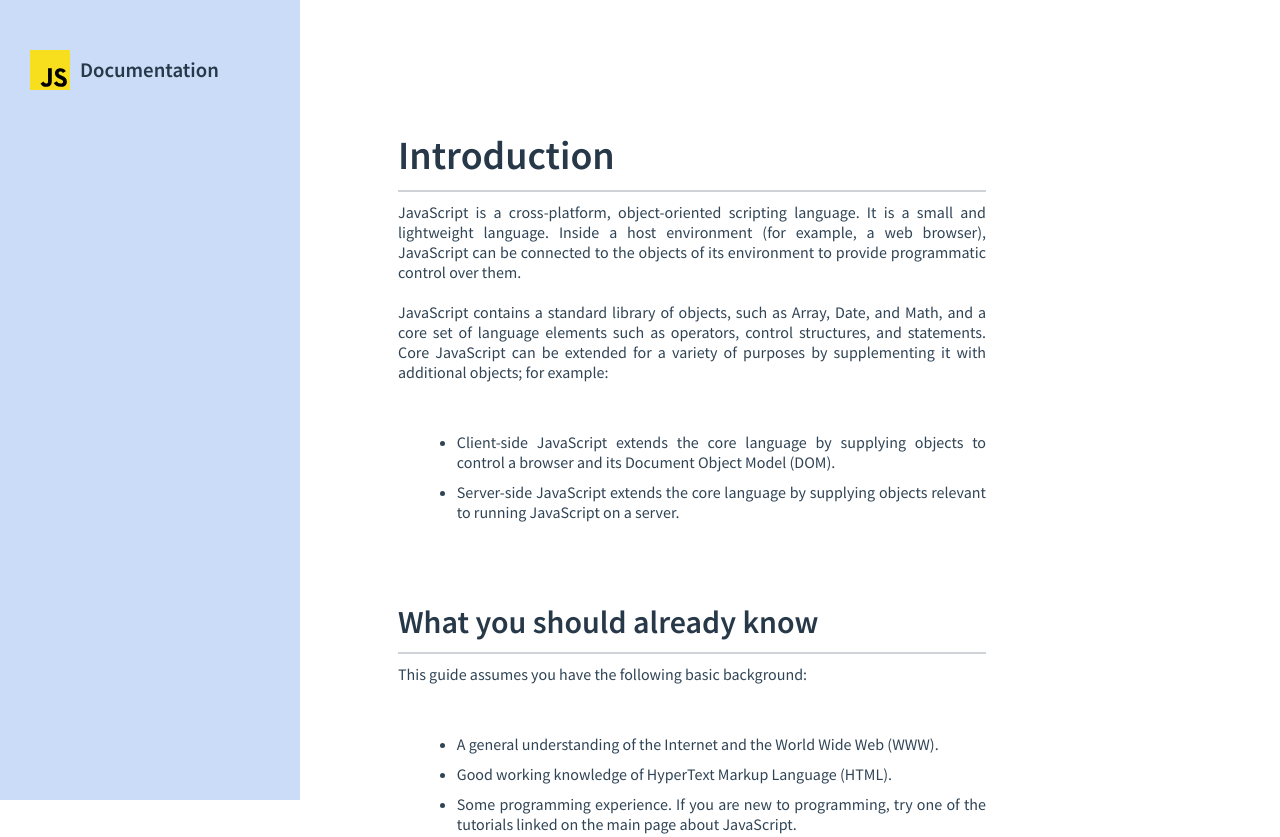
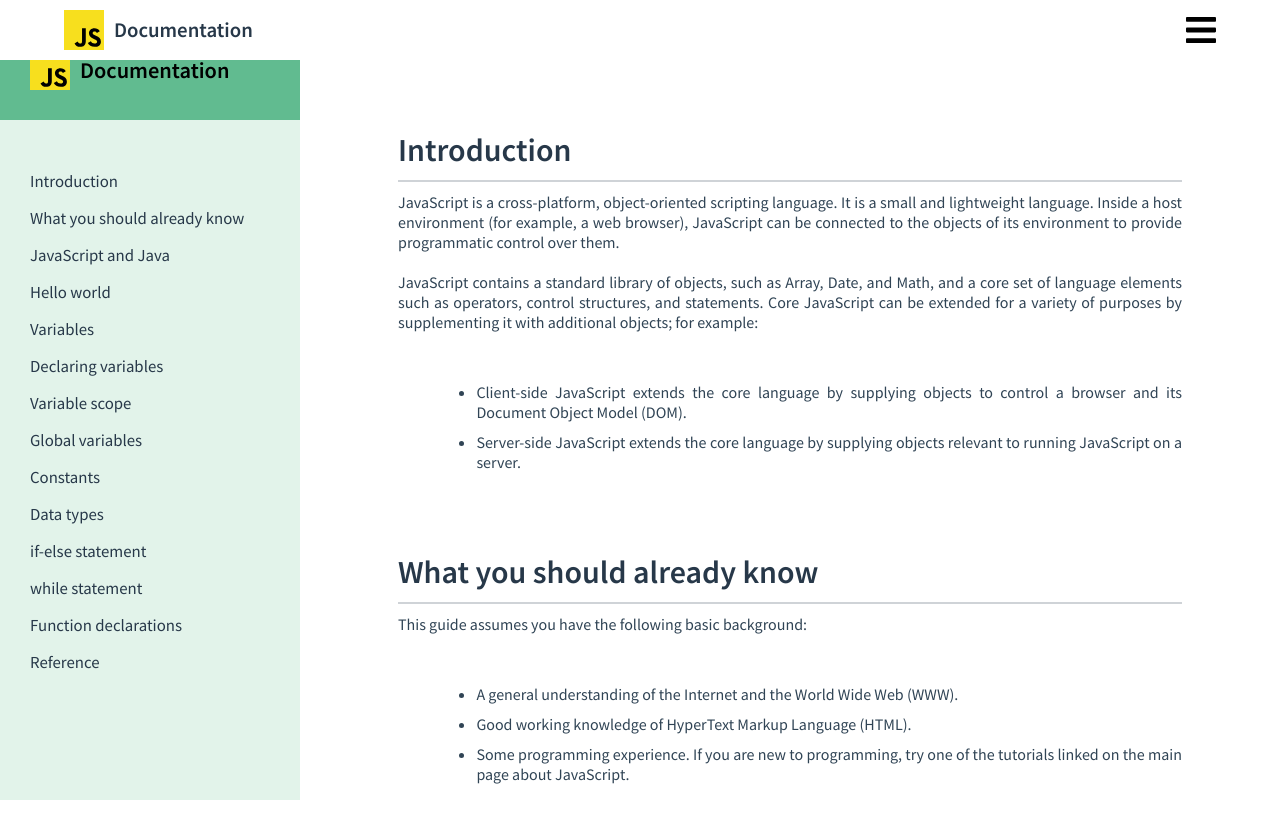
Before and after one commit to aromalanil/Javascript-Documentation, a plain HTML site: page index.html in a window 1280 px wide. Shown: the top 837 px of the page. Drawn offline with nearby package versions, Linux system fonts and the light colour scheme.

Commit message:
made many changes

```diff
--- a/css/style.css
+++ b/css/style.css
@@ -14,6 +14,9 @@ Github : github.com/aromalanil
     padding: 0;
     box-sizing: border-box;
 }
+html{
+    scroll-behavior: smooth;
+}
 
 :root {
     --green: #42B983;
@@ -27,7 +30,6 @@ Github : github.com/aromalanil
 body {
     font-size: 14px;
     font-family: 'Source Sans Pro', sans-serif;
-    scroll-behavior: smooth;
 }
 
 h1 {
@@ -53,19 +55,46 @@ p {
 
 /* Custom Styling */
 
-#nav-bar {
+
+.nav-bar {
     position:fixed;
     left:0;
     top:0;
     width:300px;
     height: 100vh;
-    background-color: rgb(202, 220, 247);
+    background-color:  rgba(65, 174, 121, 0.151);
+    overflow-y: scroll;
+}
 
+#nav-links{
+    margin-top: 50px;
+    margin-left: 10%;
+    list-style: none;
 }
+.nav-link
+{
+    margin-top: 15px;
+    margin-bottom: 15px;
+    font-size:1.05rem;
+}
+.nav-link a{
+    color: var(--text-bold);
+    text-decoration: none;
+    font-weight: 400;
+}
+.nav-link a:hover{
+    padding:1% 3%;
+    margin-left: -2%;
+    border-radius: 5px;
+    background-color: var(--blue);
+    color: #fff;
+}
+
 .logo{
-
-    margin-top:50px;
-    margin-left:10%;
+    background-color: rgba(65, 174, 121, 0.795);
+    padding-top:50px;
+    padding-left:10%;
+    padding-bottom:10%;
     display: flex;
     align-items: center;
 }
@@ -73,6 +102,11 @@ p {
 .logo img{
     margin-right: 10px;
     width: 40px;
+}
+
+.logo h3{
+    font-size: 1.4rem;
+    color:black;
 }
 
 #intro{
@@ -83,7 +117,6 @@ p {
 {
     padding-top:50px;
     margin-left:300px;
-    height: 100vh;
 }
 
 .main-section{
@@ -132,3 +165,61 @@ li ul li{
     margin-top:5px;
     margin-bottom:5px;
 }
+
+
+.mobile-logo{
+
+    position: fixed;
+    top:0;
+    left:0;
+    width:100vw;
+    padding-left: 5vw;
+    padding-right: 5vw;
+    display: flex;
+    align-items: center;
+    justify-content: space-between;
+    background-color:white;
+    height:60px;
+
+}
+.mobile-logo header{
+    display: flex;
+    align-items: center;
+}
+.mobile-logo header img{
+    width:40px;
+    margin-right: 10px;
+}
+
+#menu{
+    width:30px;
+}
+
+.navBarVisible {
+    left:0px;
+}
+
+
+@media only screen and (max-width:1300px)
+{
+
+    .main-section{
+        padding-right:0%;
+
+    }
+
+}
+
+@media only screen and (max-width:1152px)
+{
+
+    #main-doc
+    {
+    margin-left:0;
+    }
+    .nav-bar {
+        position:fixed;
+        left:-300px;
+    }
+
+}
--- a/index.html
+++ b/index.html
@@ -13,13 +13,17 @@
     <meta http-equiv="X-UA-Compatible" content="ie=edge">
     <link rel="shortcut icon" href="./img/favicon.png" type="image/x-icon">
 
-    <link rel="stylesheet" href="./css/style.css">
-
-
+    <!-- jQuery -->
+    <script src="https://ajax.googleapis.com/ajax/libs/jquery/3.4.1/jquery.min.js"></script>
+    <!-- Font-Awesome -->
+    <link rel="stylesheet" href="https://cdnjs.cloudflare.com/ajax/libs/font-awesome/4.7.0/css/font-awesome.min.css">
+    <!-- Prism Code Highlighter -->
     <link href="./css/prism.css" rel="stylesheet" />
     <!-- Source Sans Pro Font -->
     <link href="https://fonts.googleapis.com/css?family=Source+Sans+Pro:400,600&display=swap" rel="stylesheet">
 
+
+    <link rel="stylesheet" href="./css/style.css">
 </head>
 
 <body>
@@ -29,32 +33,49 @@
 
 
         <!-- Navbar -->
-        <nav id="nav-bar">
+        <nav id="navbar" class='nav-bar'>
             <header class="logo">
                 <img src="./img/JavaScript_logo.svg" alt="JavaScript-logo">
                 <h3>Documentation</h3>
             </header>
 
             <ul id="nav-links">
-                <li class="nav-link"></li>
-                <li class="nav-link"></li>
-                <li class="nav-link"></li>
-                <li class="nav-link"></li>
-                <li class="nav-link"></li>
-                <li class="nav-link"></li>
-                <li class="nav-link"></li>
-                <li class="nav-link"></li>
+                <li class="nav-link"><a href="#intro">Introduction</a></li>
+                <li class="nav-link"><a href="#you-know">What you should already know</a ></li>
+                <li class="nav-link"><a href="#java">JavaScript and Java</a></li>
+                <li class="nav-link"><a href="#hello">Hello world</a></li>
+                <li class="nav-link"><a href="#variable">Variables</a></li>
+                <li class="nav-link"><a href="#declare">Declaring variables</a></li>
+                <li class="nav-link"><a href="#scope">Variable scope</a></li>
+                <li class="nav-link"><a href="#global">Global variables</a></li>
+                <li class="nav-link"><a href="#constant">Constants</a></li>
+                <li class="nav-link"><a href="#type">Data types</a></li>
+                <li class="nav-link"><a href="#if-else">if-else statement</a></li>
+                <li class="nav-link"><a href="#while">while statement</a></li>
+                <li class="nav-link"><a href="#function">Function declarations</a></li>
+                <li class="nav-link"><a href="#referance">Reference</a></li>
             </ul>
 
         </nav>
 
+        <div class="mobile">
+        <div class='mobile-logo'>
+            <header >
+                <img src="./img/JavaScript_logo.svg" alt="JavaScript-logo">
+                <h3>Documentation</h3>
+            </header>
+
+            <img id='menu' src="./img/bars-solid.svg" alt="">
+
+        </div>
+     </div>
 
         <!-- Main Documentation -->
         <main id="main-doc">
 
-            <section class="main-section">
+            <section class="main-section" id="intro">
                 <header>
-                    <h1 class="main-head" id="intro">Introduction</h1>
+                    <h1 class="main-head" >Introduction</h1>
                 </header>
                 <hr>
                 <p class='main-para'>JavaScript is a cross-platform, object-oriented scripting language. It is a small
@@ -74,7 +95,7 @@
 
 
 
-            <section class="main-section">
+            <section class="main-section" id='you-know'>
                 <header>
                     <h1 class="main-head">What you should already know</h1>
                 </header>
@@ -90,9 +111,9 @@
             </section>
 
 
-            <section class="main-section">
+            <section class="main-section" id='java'>
                 <header>
-                    <h1 class="main-head">JavaScript and Java</h1>
+                    <h1 class="main-head" >JavaScript and Java</h1>
                 </header>
                 <hr>
                 <p class="main-para">JavaScript and Java are similar in some ways but fundamentally different in some
@@ -113,7 +134,7 @@
             </section>
 
 
-            <section class="main-section">
+            <section class="main-section" id='hello'>
                 <header>
                     <h1 class="main-head">Hello world</h1>
                 </header>
@@ -138,7 +159,7 @@ greetMe("World");
 
 
 
-            <section class="main-section">
+            <section class="main-section" id='variable'>
                 <header>
                     <h1 class="main-head">Variables</h1>
                 </header>
@@ -157,7 +178,7 @@ greetMe("World");
 
 
 
-            <section class="main-section">
+            <section class="main-section" id='declare'>
                 <header>
                     <h1 class="main-head">Declaring variables</h1>
                 </header>
@@ -198,7 +219,7 @@ let y = 13;
 
 
 
-            <section class="main-section">
+            <section class="main-section" id='scope'>
                 <header>
                     <h1 class="main-head">Variable scope</h1>
                 </header>
@@ -231,7 +252,7 @@ if (true) { let y = 5; } console.log(y); // ReferenceError: y is not defined
             </section>
 
 
-            <section class="main-section">
+            <section class="main-section" id='global'>
                 <header>
                     <h1 class="main-head">Global variables</h1>
                 </header>
@@ -247,7 +268,7 @@ if (true) { let y = 5; } console.log(y); // ReferenceError: y is not defined
             </section>
 
 
-            <section class="main-section">
+            <section class="main-section" id='constant'>
                 <header>
                     <h1 class="main-head">Constants</h1>
                 </header>
@@ -296,7 +317,7 @@ MY_OBJECT.key = "otherValue";
             </section>
 
 
-            <section class="main-section">
+            <section class="main-section" id='type'>
                 <header>
                     <h1 class="main-head">Data types</h1>
                 </header>
@@ -327,7 +348,7 @@ MY_OBJECT.key = "otherValue";
 
 
 
-            <section class="main-section">
+            <section class="main-section" id='if-else'>
                 <header>
                     <h1 class="main-head">if-else statement</h1>
                 </header>
@@ -414,7 +435,7 @@ if ((x = y)) { /* statements here */ }
             </section>
 
 
-            <section class="main-section">
+            <section class="main-section" id='while'>
                 <header>
                     <h1 class="main-head">While statement</h1>
                 </header>
@@ -451,7 +472,7 @@ while (n < 3)
             </section>
 
 
-            <section class="main-section">
+            <section class="main-section" id='function'>
                 <header>
                     <h1 class="main-head">Function declarations</h1>
                 </header>
@@ -487,7 +508,7 @@ return number * number;
             </section>
 
 
-            <section class="main-section">
+            <section class="main-section" id='referance'>
                 <header>
                     <h1 class="main-head">Reference</h1>
                 </header>
--- a/js/script.js
+++ b/js/script.js
@@ -0,0 +1,10 @@
+$(document).ready(()=>{
+
+
+    $('#menu').click(()=>
+    {
+        console.log('click')
+        $('.nav-bar').toggleClass('navBarVisible');
+
+    })
+})
```
Also changed, not shown: img/bars-solid.svg (added).
